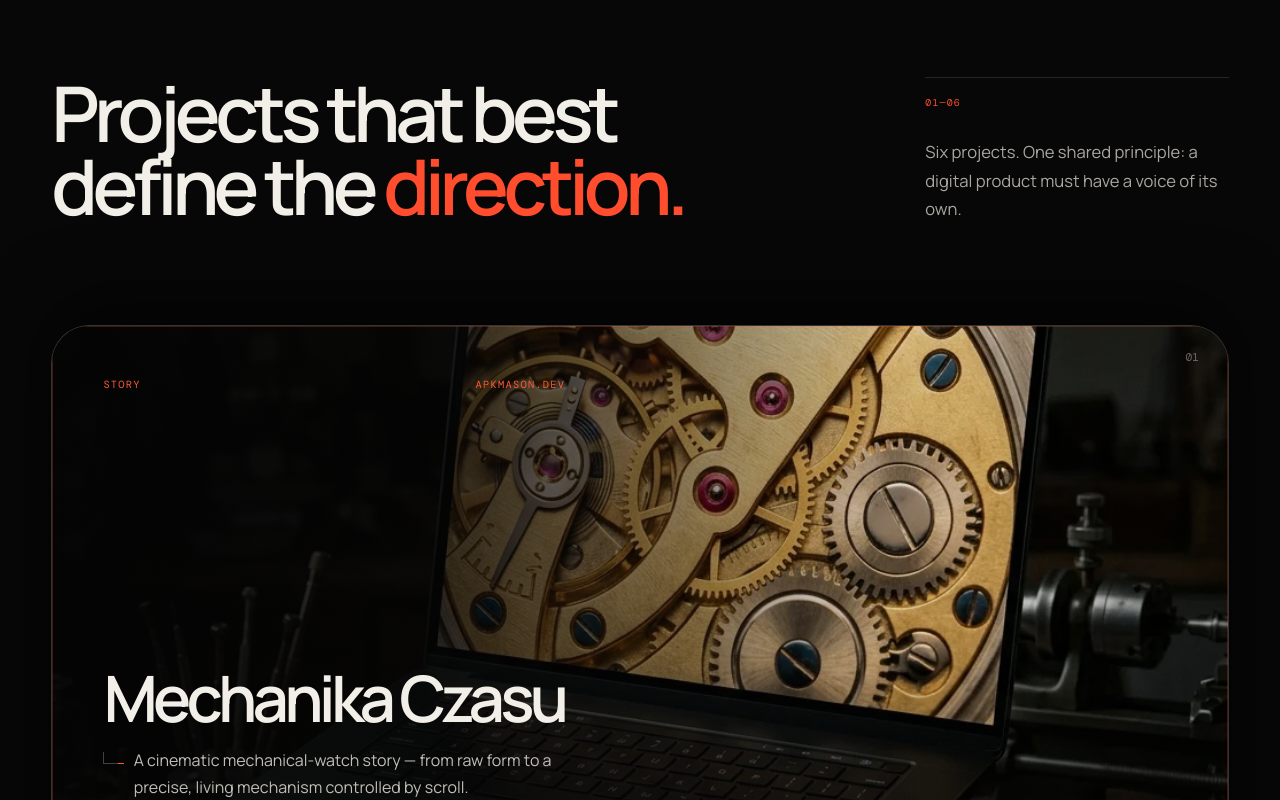
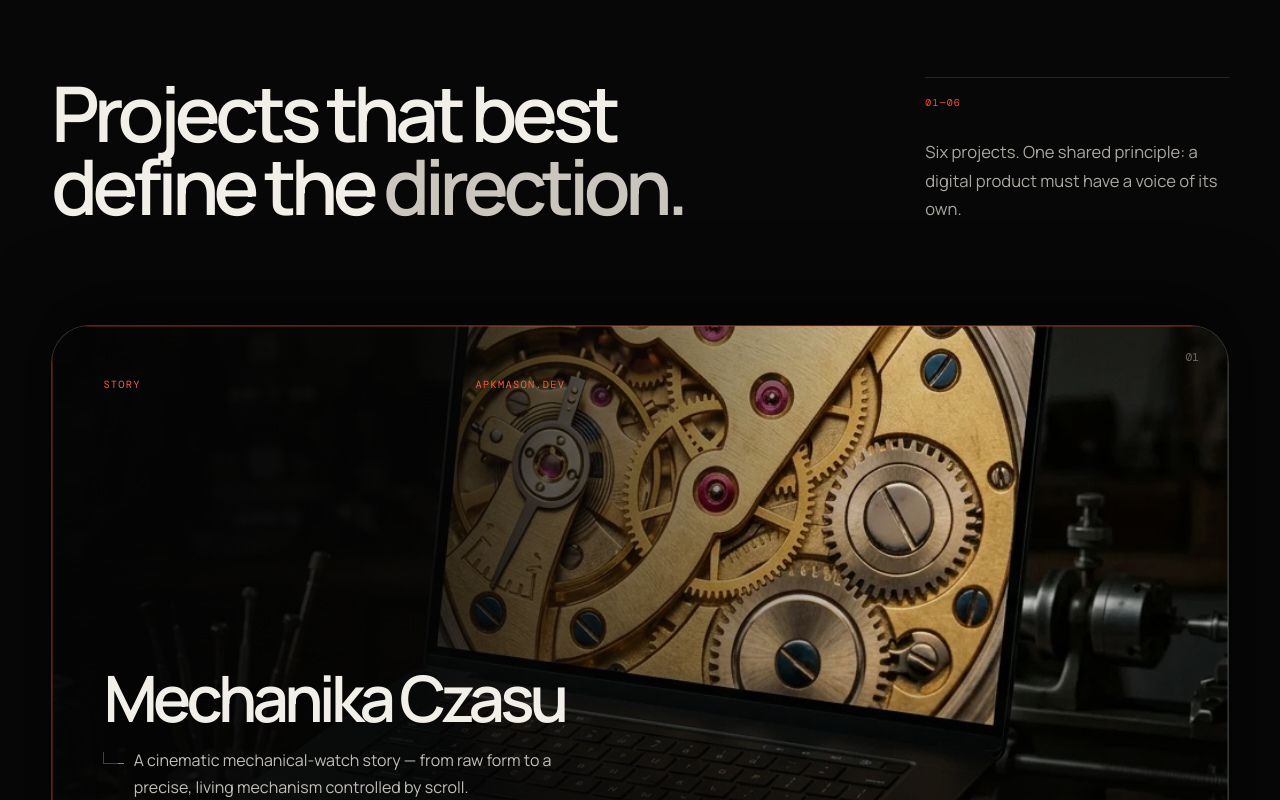
Before and after one commit to apkmasondev/apkmasondev.github.io, a React (Vite) app: page / in a window 1280 px wide. Shown: the part 4740-5540 px from the top of the page. Built offline with nearby package versions, Linux system fonts and the light colour scheme; a web font is replaced by a local one.

Commit message:
style: change accent-word color to warm paper beige #cbc6bd matching hero subtitle

```diff
--- a/src/index.css
+++ b/src/index.css
@@ -21,7 +21,7 @@
 }
 
 .accent-word {
-  color: var(--signal);
+  color: #cbc6bd;
 }
 
 *,
```
